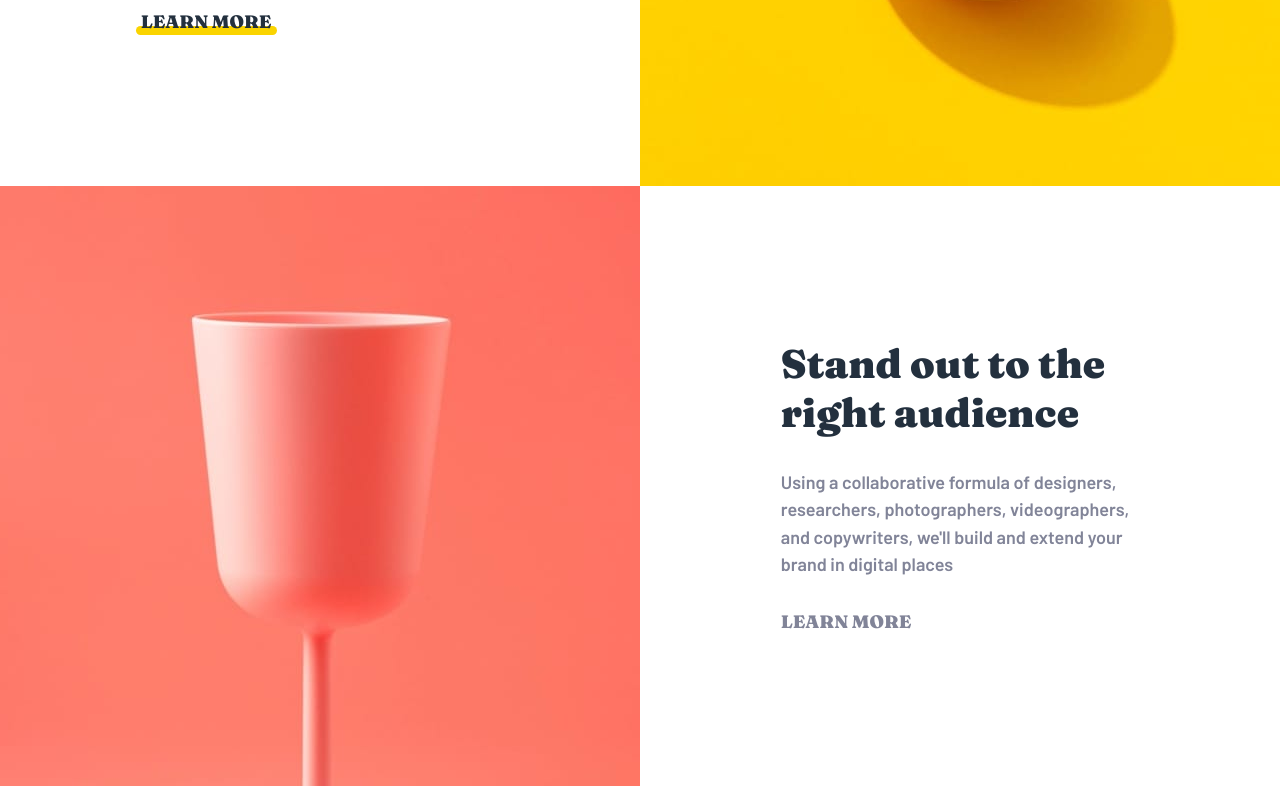
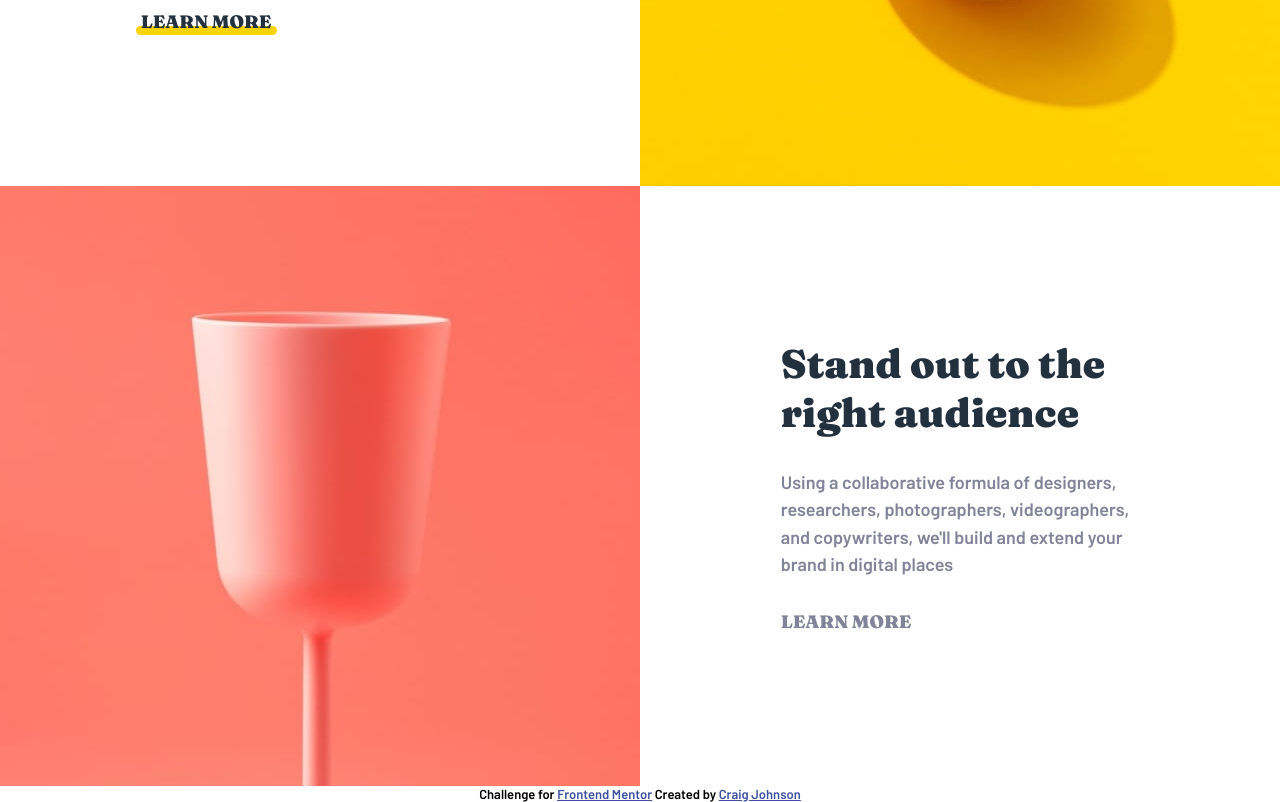
Before and after one commit to craigdev937/front14, a React (Vite) app: page / in a window 1280 px wide. Shown: the part 1054-1856 px from the top of the page. Built offline with nearby package versions, Linux system fonts and the light colour scheme.

Commit message:
Updated StandOut and Main components.  Created Signature components.

```diff
--- /dev/null
+++ b/src/components/signature/Signature.css
@@ -0,0 +1,9 @@
+.attribution {
+    font-size: 13px;
+    text-align: center;
+    color: var(--blackish-blue);
+}
+
+.attribution a {
+    color: hsl(228, 45%, 44%);
+}
--- /dev/null
+++ b/src/components/signature/Signature.jsx
@@ -0,0 +1,25 @@
+import React from "react";
+import "./Signature.css";
+
+export const Signature = () => {
+    return (
+        <React.Fragment>
+            <section className="attribution">
+                <p>
+                    Challenge for {" "}
+                    <a
+                        href="https://www.frontendmentor.io?ref=challenge"
+                        target="_blank"
+                        >Frontend Mentor
+                    </a>
+                    {" "} Created by {" "}
+                    <a
+                        href="https://www.frontendmentor.io/profile/indigomx9"
+                        target="_blank"
+                        >Craig Johnson
+                    </a>
+                </p>
+            </section>
+        </React.Fragment>
+    );
+};
--- a/src/components/standOut/StandOut.css
+++ b/src/components/standOut/StandOut.css
@@ -1,4 +1,4 @@
-.services__container {
+.standout__container {
     display: flex;
     height: 600px;
 }
@@ -7,7 +7,7 @@
     flex-direction: row-reverse;
 }
 
-.services__text--container {
+.standout__text--container {
     display: flex;
     flex: 50%;
     background-color: var(--white);
@@ -15,24 +15,24 @@
     align-items: center;
 }
 
-.services__text--wrapper {
+.standout__text--wrapper {
     padding: 18% 22%;
 }
 
-.services__header {
+.standout__header {
     font-family: var(--font-highlight);
     font-weight: 900;
     font-size: 2.5rem;
     color: var(--desaturated-blue);
 }
 
-.services__body {
+.standout__body {
     line-height: 1.7rem;
     padding: 2rem 0;
     color: var(--dark-grayish-blue);
 }
 
-.services__btn--pink {
+.standout__btn--pink {
     font-family: var(--font-highlight);
     font-weight: 900;
     color: var(--dark-grayish-blue);
@@ -41,7 +41,7 @@
     z-index: 1;
 }
 
-.services__image--container {
+.standout__image--container {
     flex: 50%;
 }
 
--- a/src/components/standOut/StandOut.jsx
+++ b/src/components/standOut/StandOut.jsx
@@ -4,22 +4,28 @@ import "./StandOut.css";
 export const StandOut = () => {
     return (
         <React.Fragment>
-            <aside className="services__container reverse">
-                <div className="services__text--container">
-                    <div className="services__text--wrapper">
-                        <section className="services__header">
+            <aside className="standout__container reverse">
+                <div className="standout__text--container">
+                    <div className="standout__text--wrapper">
+                        <section className="standout__header">
                             Stand out to the right audience
                         </section>
-                        <section className="services__body">
+                        <section className="standout__body">
                             Using a collaborative formula of
                             designers, researchers, photographers,
                             videographers, and copywriters, we'll build
                             and extend your brand in digital places
                         </section>
-                        <a href="#" className="services__btn--pink">LEARN MORE</a>
+                        <a
+                            href="#"
+                            className="standout__btn--pink"
+                            >LEARN MORE
+                        </a>
                     </div>
                 </div>
-                <section className="services__image--container cup"></section>
+                <section
+                    className="standout__image--container cup"
+                />
             </aside>
         </React.Fragment>
     );
--- a/src/containers/Main.jsx
+++ b/src/containers/Main.jsx
@@ -2,6 +2,7 @@ import React from "react";
 import { Hero } from "../components/hero/Hero";
 import { Transform } from "../components/transform/Transform";
 import { StandOut } from "../components/standOut/StandOut";
+import { Signature } from "../components/signature/Signature";
 
 export const Main = () => {
     return (
@@ -9,6 +10,7 @@ export const Main = () => {
             <Hero />
             <Transform />
             <StandOut />
+            <Signature />
         </React.Fragment>
     );
 };
```
